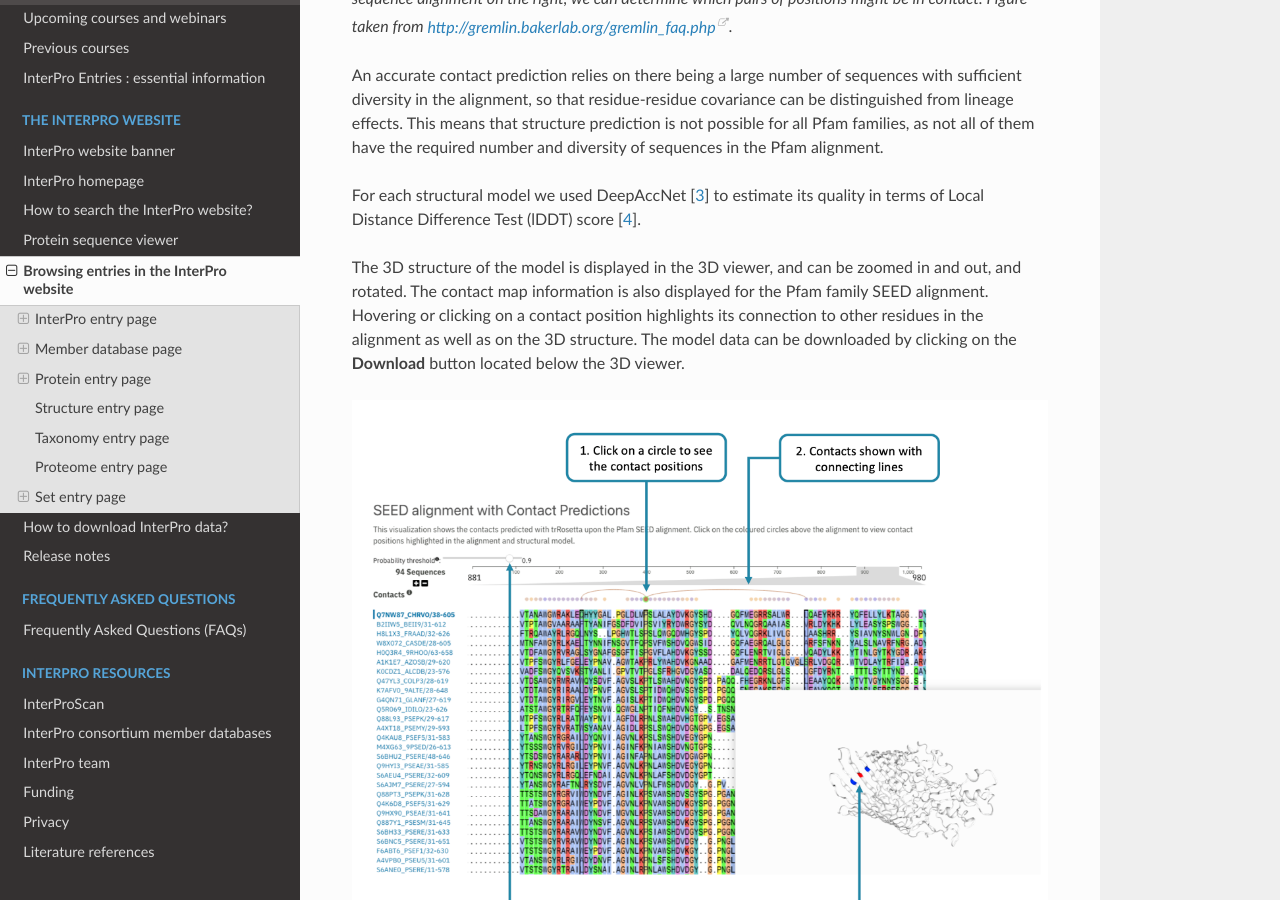
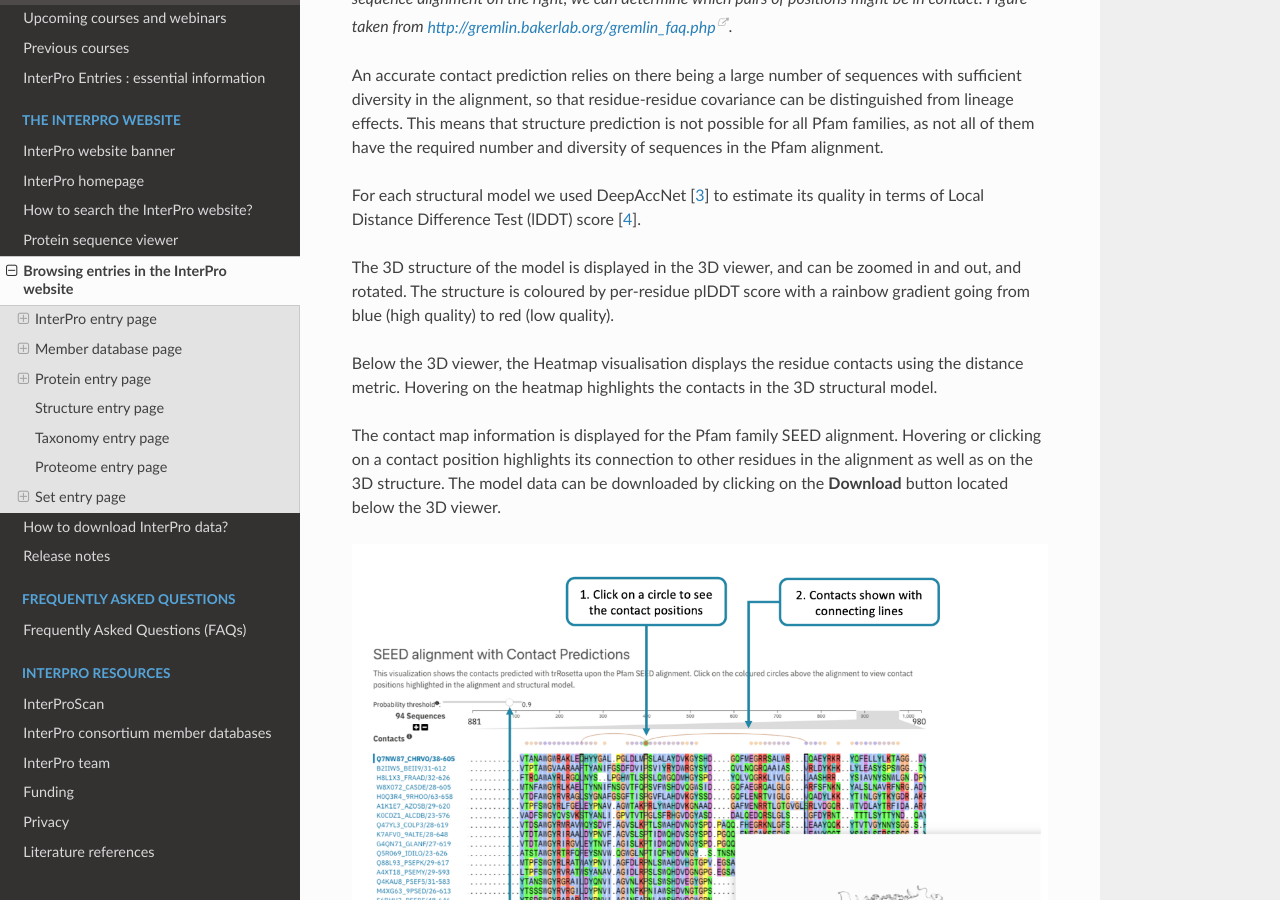
Before and after one commit to ProteinsWebTeam/interpro-docs, a Sphinx documentation site: the page built from docs/browse.rst, in a window 1280 px wide and 900 px high, scrolled down 5807 px. Built offline with Sphinx 7.4.7 and the Read the Docs theme 2.0.0, drawn with Linux system fonts in a browser that asks for light colours; some of the changed text lies outside the part shown.

Commit message:
InterPro 86.0 update

```diff
--- a/docs/browse.rst
+++ b/docs/browse.rst
@@ -222,11 +222,17 @@ An accurate contact prediction relies on there being a large number of sequences
 so that residue-residue covariance can be distinguished from lineage effects. This means that structure prediction is not
 possible for all Pfam families, as not all of them have the required number and diversity of sequences in the Pfam alignment.
 
-For each structural model we used DeepAccNet [:ref:`3 <ref_3>`] to estimate its quality in terms of Local Distance Difference Test (lDDT) score [:ref:`4 <ref_4>`].
+For each structural model we used DeepAccNet [:ref:`3 <ref_3>`] to estimate its quality in terms of Local Distance Difference Test
+(lDDT) score [:ref:`4 <ref_4>`].
 
-The 3D structure of the model is displayed in the 3D viewer, and can be zoomed in and out, and rotated. The contact map information
-is also displayed for the Pfam family SEED alignment. Hovering or clicking on a contact position highlights its connection to other
-residues in the alignment as well as on the 3D structure. The model data can be downloaded by clicking on the **Download** button
+The 3D structure of the model is displayed in the 3D viewer, and can be zoomed in and out, and rotated. The structure is coloured
+by per-residue plDDT score with a rainbow gradient going from blue (high quality) to red (low quality).
+
+Below the 3D viewer, the Heatmap visualisation displays the residue contacts using the distance metric. Hovering on the heatmap
+highlights the contacts in the 3D structural model.
+
+The contact map information is displayed for the Pfam family SEED alignment. Hovering or clicking on a contact position highlights
+its connection to other residues in the alignment as well as on the 3D structure. The model data can be downloaded by clicking on the **Download** button
 located below the 3D viewer.
 
 .. figure:: images/browse_pages/structural_model.png
@@ -346,6 +352,7 @@ Similar proteins
 ================
 List of proteins that have the same domain architecture as this protein, including the Pfam/InterPro accession
 for each domain.
+The list can be filtered to either show all the protein matches or only the reviewed proteins from `UniProt <https://www.uniprot.org/>`_.
 
 .. _structure_page:
 
@@ -362,7 +369,7 @@ accession number (PDB ID), resolution, release date, the method used to determin
 (e.g. "Xray") and the chains composing the structure. An external link to the structure entry in the
 PDBe database is provided on the right hand side of the page.
 
-Following, the general information section, a 3D viewer shows an interactive view of the 3D structure.
+Following, the general information section, a 3D viewer (powered by `Mol* <https://molstar.org/>`_) shows an interactive view of the 3D structure.
 Below it, the :doc:`protein sequence viewer </protein_viewer>` has an extra category representing the secondary structure
 information. Hovering over one of the tracks highlights the corresponding region of the protein structure
 in the 3D structure viewer.
```
Also changed, not shown: docs/protein_viewer.rst (+7 -2 lines), docs/images/protein_viewer/pv_collapsed_tracks.png, docs/images/protein_viewer/pv_conservation.png, docs/images/protein_viewer/pv_help.png, docs/images/protein_viewer/pv_panning.png, docs/images/protein_viewer/pv_tooltip.png, docs/images/search/browse_page.png.
